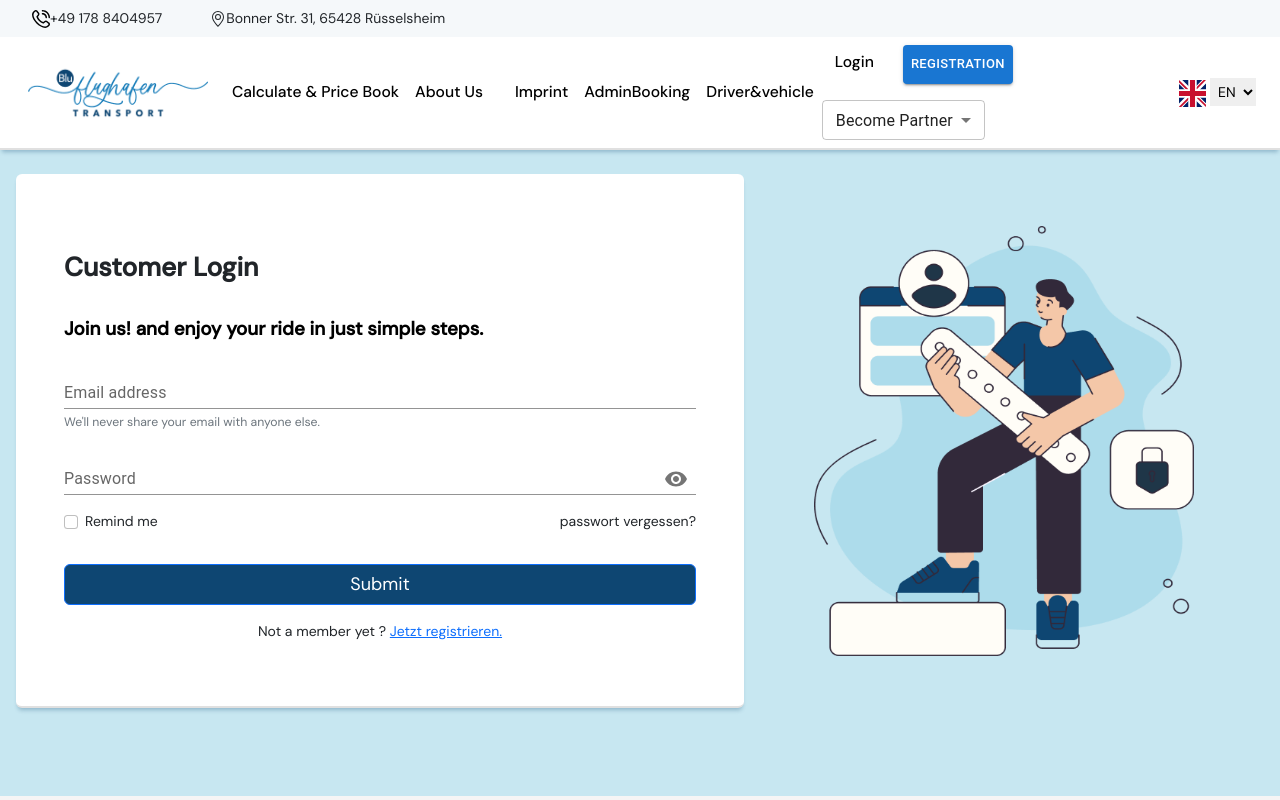
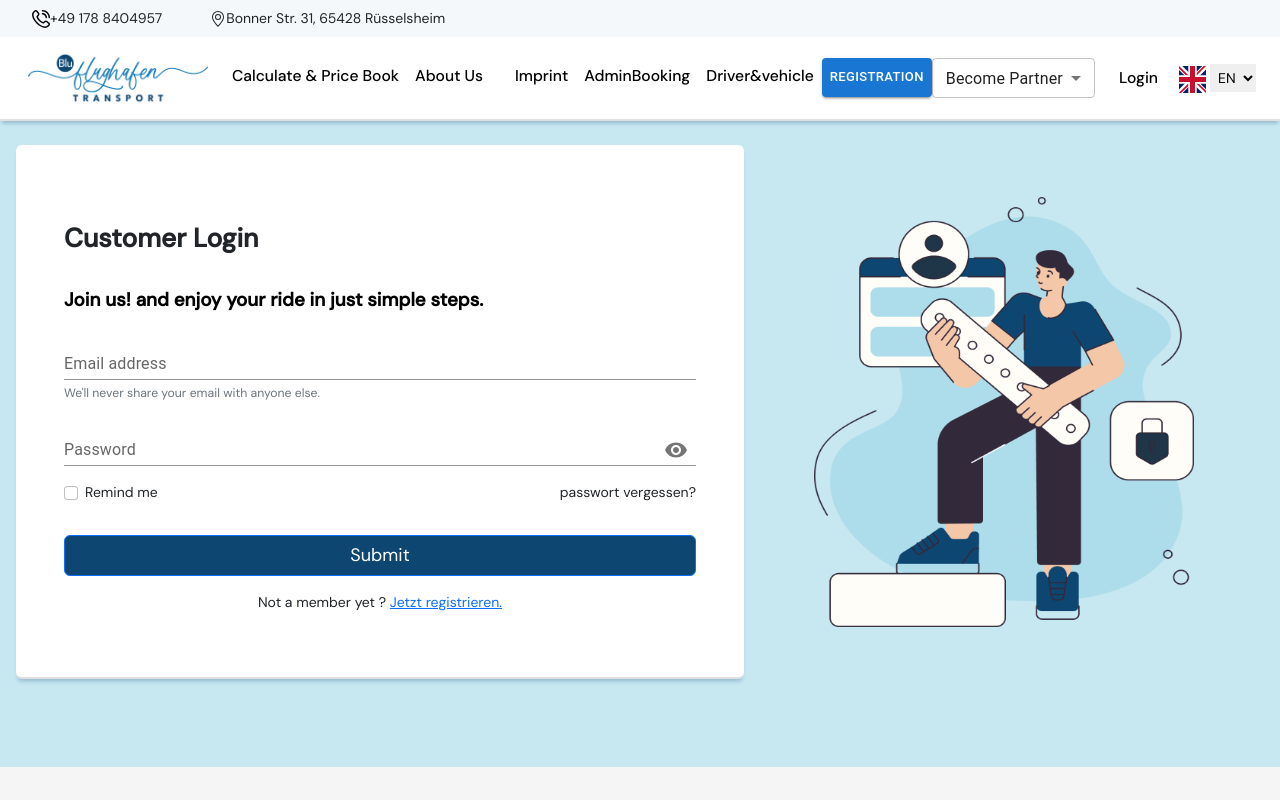
Before and after one commit to keshavsov/flughafen, a React (Create React App) app: page / in a window 1280 px wide. Shown: the top 800 px of the page. Built offline with nearby package versions, Linux system fonts and the light colour scheme; what @mui/styled-engine-sc would draw is missing.

Commit message:
header unperfect

```diff
--- a/src/component/Header.js
+++ b/src/component/Header.js
@@ -19,7 +19,7 @@ export default function Header() {
 
   const [dropValue, setDropValue] = useState("Become Partner");
   const [isOpen, setIsOpen] = useState(false)
-  const navigate=useNavigate()
+  const navigate = useNavigate()
 
   const toggle = () => {
     setIsOpen(!isOpen);
@@ -28,7 +28,7 @@ export default function Header() {
   const handleChange = (e) => {
     setDropValue(e.target.value);
   }
- const handleRegistration=()=>{
+  const handleRegistration = () => {
     navigate("/driver-reg")
 
   }
@@ -64,11 +64,11 @@ export default function Header() {
           <Nav className="ml-auto" navbar>
             <NavItem>
               <NavLink className='link-text'>
-                <Link to="/home" className='link-text link '>Calculate & Price Book</Link>
+                <Link to="/home" className='link '>Calculate & Price Book</Link>
               </NavLink>
             </NavItem>
             <NavItem>
-              <NavLink className='link-text'>
+              <NavLink className=''>
                 <Link to="#" className='link' >
                   About Us
                 </Link>
@@ -76,48 +76,39 @@ export default function Header() {
             </NavItem>
             <NavItem>
               <NavLink className='link-text'>
-                {/* <Link to="#" className='link-text link'>Business account</Link> */}
+                {/* <Link to="#" className=' link'>Business account</Link> */}
               </NavLink>
             </NavItem>
             <NavItem>
               <NavLink className='link-text'>
-                <Link to="#" className='link-text link'>Imprint</Link>
+                <Link to="#" className=' link'>Imprint</Link>
               </NavLink>
             </NavItem>
             <NavItem>
               <NavLink className='link-text'>
                 {/* <Link to="#" className='link-text link'>News & Updates</Link> */}
-                <Link to="/adminbooking" className='link-text link'>AdminBooking</Link>
+                <Link to="/adminbooking" className=' link'>AdminBooking</Link>
               </NavLink>
             </NavItem>
             <NavItem>
               <NavLink>
-                <Link to="/drive-vehicle" className='link-text link'>Driver&vehicle</Link>
+                <Link to="/drive-vehicle" className=' link'>Driver&vehicle</Link>
               </NavLink>
             </NavItem>
-          </Nav>
+            <NavItem className=' link'>
 
+              <Button
 
-
-        </Collapse>
-        <div className='d-flex gap-3 flex-wrap white-space-nowrap' >
-          <div>
-            <Link to="/" class="btn btn-outline link" sx={{ padding: "8px" }}> Login</Link>
-          </div>
-
-          <div>
-            <Button
                 size='small'
                 variant="contained"
                 sx={{ padding: "8px" }}
                 onClick={handleRegistration}
               >Registration
               </Button>
-          </div>
-          {/* <DropdownElement /> */}
-          <Box >
-            <FormControl>
+            </NavItem>
+            <NavItem className=' link'>
                 <Select
+
                   size='small'
                   onChange={handleChange}
                   value={dropValue}
@@ -126,8 +117,20 @@ export default function Header() {
                   <MenuItem value='Business Agent'>Business/ Agent</MenuItem>
                   <MenuItem value='Driver Carrier'>Driver/ Carrier</MenuItem>
                 </Select>
-            </FormControl>
-          </Box>
+
+            </NavItem>
+          </Nav>
+
+        </Collapse>
+
+        <div className='d-flex gap-3 flex-wrap white-space-nowrap' >
+          <div>
+            <Link to="/" class="btn btn-outline link" sx={{ padding: "8px" }}> Login</Link>
+          </div>
+
+
+          {/* <DropdownElement /> */}
+
         </div>
         <TranslateDropdown />
       </Navbar>
```
Lines whose indentation alone changed are shown as unchanged.
